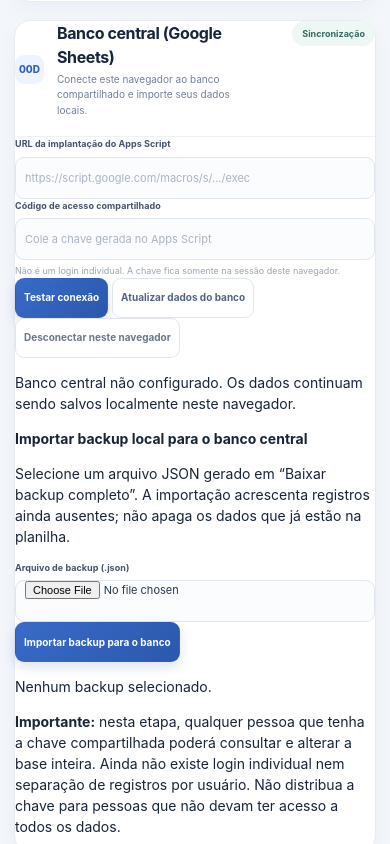
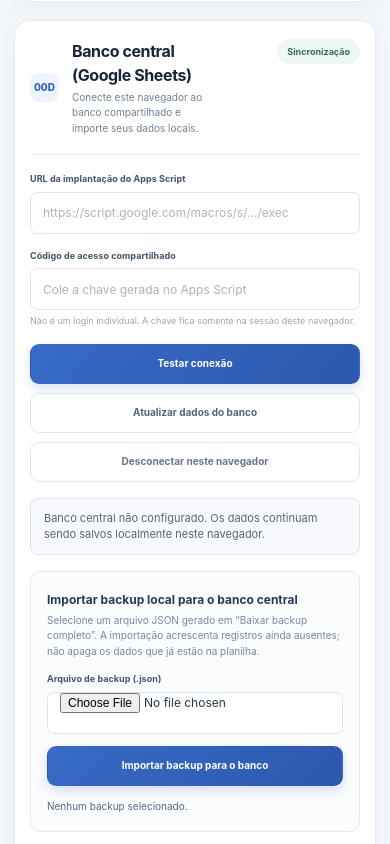
Before and after one commit to fersahub/ControleDePonto, a plain HTML site: page index.html in a window 390 px wide. Shown: the part 4880-5724 px from the top of the page. Drawn offline with Linux system fonts and the light colour scheme.

Commit message:
Estiliza o painel de banco central e importação

```diff
--- a/assets/css/style.css
+++ b/assets/css/style.css
@@ -715,3 +715,28 @@ button:focus-visible,.dashboard-action:focus-visible,.side-nav-link:focus-visibl
   .table-filter select { flex: 1; min-width: 130px; }
   .table-count { align-self: flex-start; }
 }
+
+
+/* Banco central Google Sheets */
+.cloud-db-panel { padding: 22px 24px; margin-top: 18px; }
+.cloud-db-content { display: grid; gap: 16px; padding-top: 17px; }
+.cloud-db-fields { display: grid; grid-template-columns: repeat(2, minmax(0, 1fr)); gap: 15px; }
+.cloud-db-fields .field input, .cloud-db-import .field input { width: 100%; min-width: 0; height: 40px; padding: 0 12px; color: #26374c; background: #fff; border: 1px solid #dfe5ed; border-radius: 7px; font-size: 12px; }
+.cloud-db-fields .field input:focus, .cloud-db-import .field input:focus { outline: none; border-color: #75a5e2; box-shadow: 0 0 0 3px rgba(35,107,203,.10); }
+.cloud-db-actions { display: flex; flex-wrap: wrap; gap: 9px; }
+.cloud-db-status { margin: 0; padding: 11px 13px; border: 1px solid #dce5ef; border-radius: 8px; color: #53657c; background: #f7f9fc; font-size: 11px; }
+.cloud-db-status.is-connected { color: #176b52; border-color: #cfe9df; background: #f0faf6; }
+.cloud-db-status.is-error { color: #a12d3b; border-color: #f1d3d7; background: #fff6f7; }
+.cloud-db-import { display: grid; gap: 13px; padding: 16px; border: 1px solid #e4eaf2; border-radius: 10px; background: #fbfcfe; }
+.cloud-db-import strong { color: #263b56; font-size: 12px; }
+.cloud-db-import p { margin: 4px 0 0; color: #78879b; font-size: 10px; line-height: 1.55; }
+.cloud-db-import-controls { display: grid; grid-template-columns: minmax(0, 1fr) auto; align-items: end; gap: 12px; }
+.cloud-db-preview { min-height: 16px; margin: 0 !important; color: #526983 !important; }
+.cloud-db-warning { margin: 0; padding: 11px 13px; color: #805b1f; border: 1px solid #f1e1bd; border-radius: 8px; background: #fffaf0; font-size: 10px; line-height: 1.55; }
+@media (max-width: 650px) {
+  .cloud-db-panel { padding: 18px 15px; }
+  .cloud-db-fields { grid-template-columns: 1fr; }
+  .cloud-db-actions { display: grid; grid-template-columns: 1fr; }
+  .cloud-db-import-controls { grid-template-columns: 1fr; }
+  .cloud-db-import-controls button { width: 100%; }
+}
```
